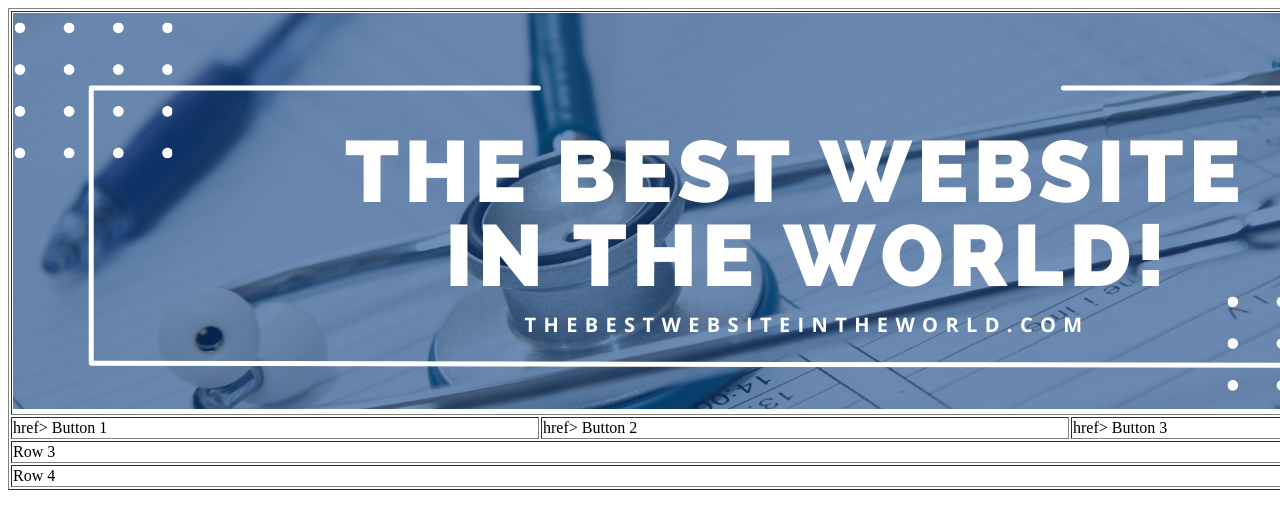
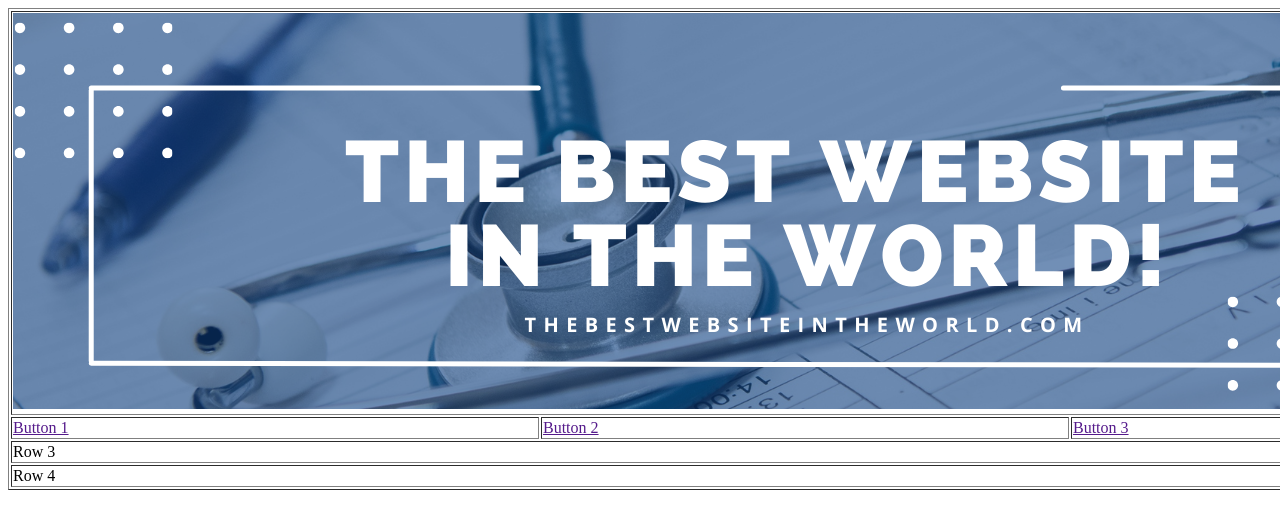
Before and after one commit to RyanandChen/RyanChen123, a plain HTML site: page index.html in a window 1280 px wide. Shown: the top 526 px of the page. Drawn offline with Linux system fonts and the light colour scheme.

Commit message:
Update index.html

```diff
--- a/index.html
+++ b/index.html
@@ -8,9 +8,13 @@
 
 </tr>
 <tr>
-  <td> <a> href> Button 1 </a> </td>
-  <td> <a> href> Button 2 </a> </td>
-  <td> <a> href> Button 3 </a> </td>
+  <td>
+     <a href> Button 1 </a>
+  </td>
+  <td>
+     <a href> Button 2 </a> </td>
+  <td>
+     <a href> Button 3 </a> </td>
 </tr>
 <tr>
 <td colspan="3"> Row 3 </td>
```
